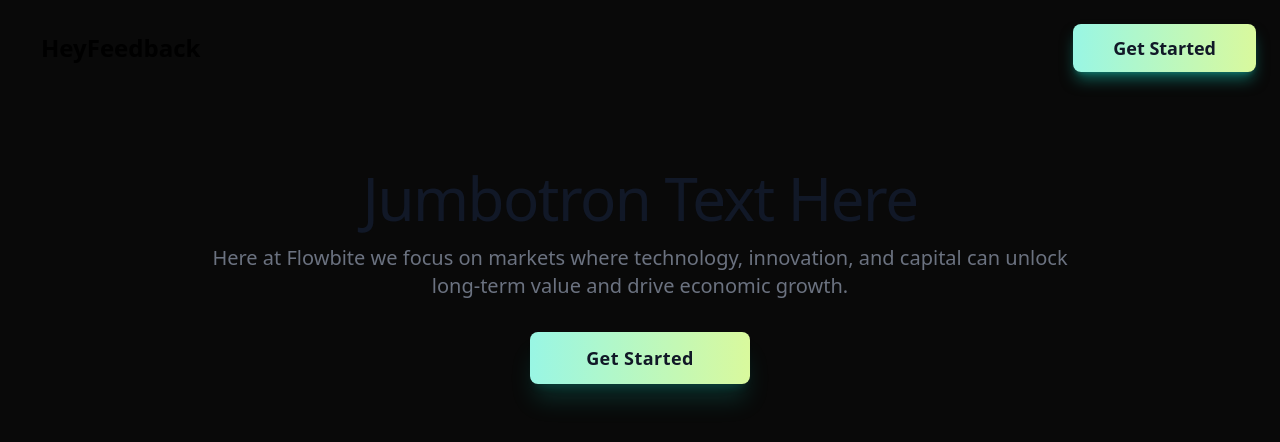
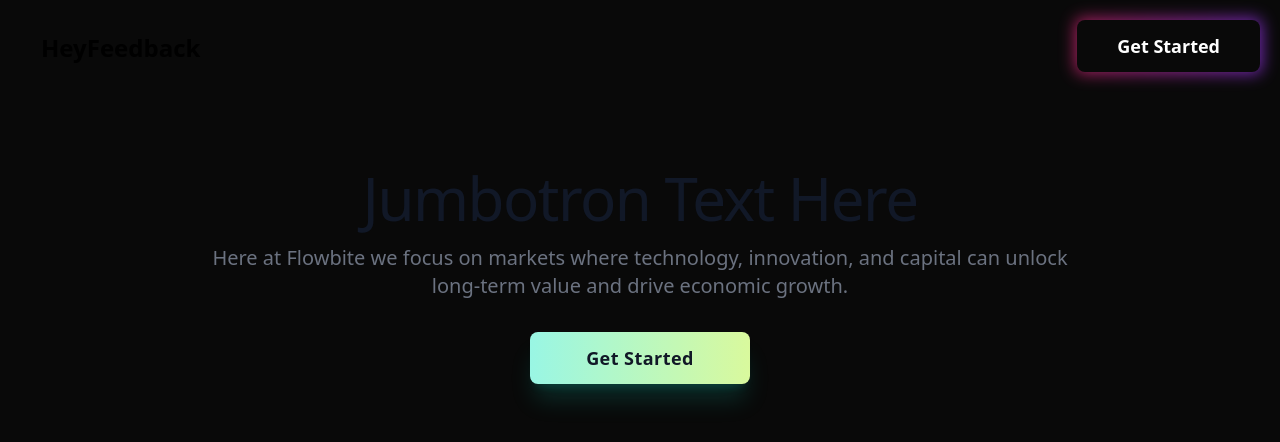
Before and after one commit to ramezj/HeyFeedback, a Next.js app: page / in a window 1280 px wide. Shown: the top 442 px of the page. Built offline with nearby package versions, Linux system fonts and the light colour scheme; no server answers.

Commit message:
New Navbar Button

```diff
--- a/src/Components/Navbar.js
+++ b/src/Components/Navbar.js
@@ -40,12 +40,19 @@ const Navbar = () => {
       } else {
         return (
             <>
-            <div className="navbar bg-base-black">
+            <div className="navbar bg-[#090909]">
   <div className="navbar-start">
     <a className="btn btn-ghost normal-case text-2xl mt-4 ml-4">HeyFeedback</a>
   </div>
   <div className="navbar-end">
-  <Button title="Get Started" onClick={() => {signIn("google", { callbackUrl: '/App' })}}  />
+  <div class="relative group mt-3 mr-3 cursor-pointer">
+    <button onClick={() => {signIn("google", { callbackUrl:"/App"})}}>
+    <div class="absolute -inset-0.5 bg-gradient-to-r from-pink-600 to-purple-600 rounded-lg blur opacity-75 group-hover:opacity-100 transition duration-1000 group-hover:duration-200 animate-tilt">
+      </div>
+      <div class="relative px-10 py-3 bg-[#090909] text-white rounded-lg text-lg font-bold">
+        Get Started</div>
+        </button>
+        </div>
   </div>
 </div>
             </>
```
Also changed, not shown: 1 other file (tests, documents, lock files or other folders).
